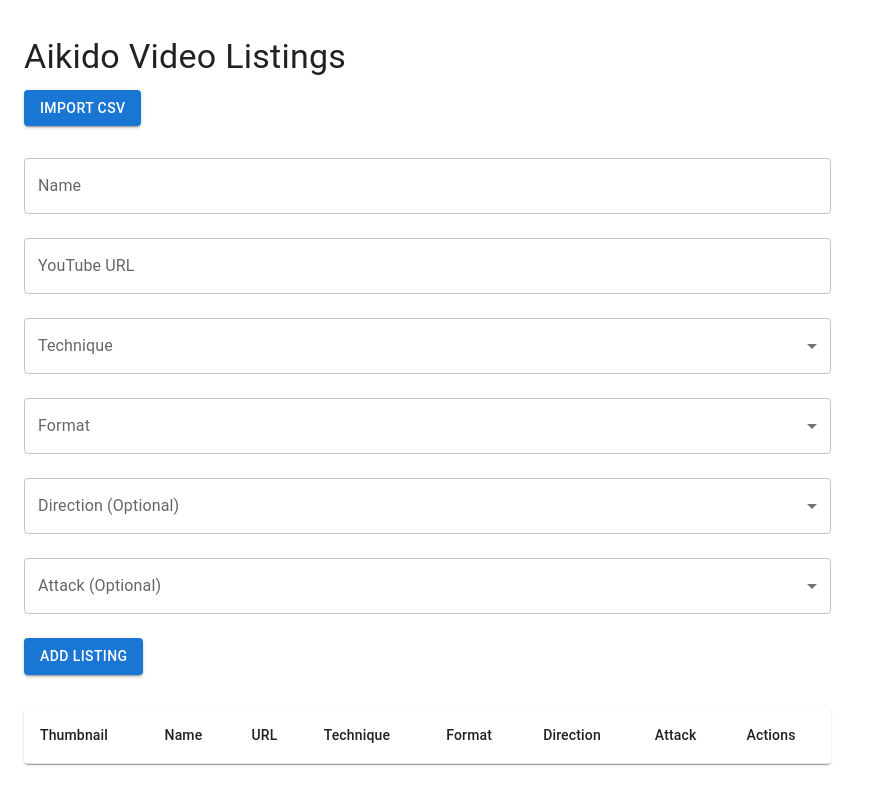
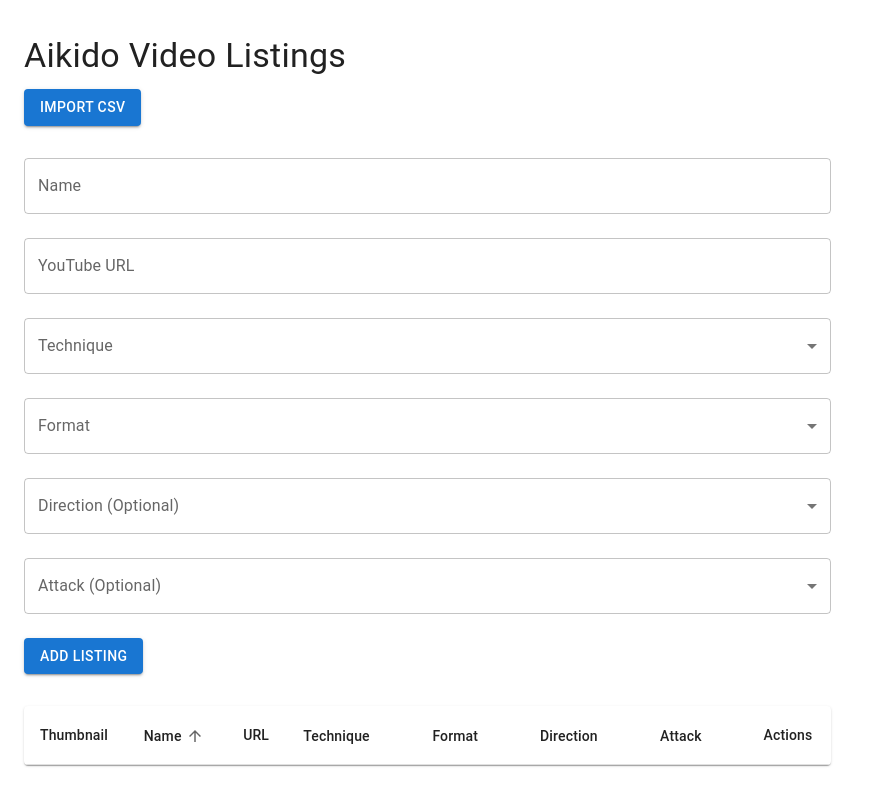
Before and after one commit to twilliamsark/vlisting, a React (Vite) app: page / in a window 1280 px wide. Shown: the whole page, without its empty margins (0-872 px from the left). Built offline with nearby package versions, Linux system fonts and the light colour scheme.

Commit message:
Add sorting to the video list

```diff
--- a/src/components/VideoList.tsx
+++ b/src/components/VideoList.tsx
@@ -1,3 +1,4 @@
+import { useState, useMemo } from 'react';
 import {
   Table,
   TableBody,
@@ -7,6 +8,7 @@ import {
   TableRow,
   Paper,
   Button,
+  TableSortLabel,
 } from '@mui/material';
 import { useVideoStore } from '../store/videoStore';
 import { getThumbnailUrl } from '../utils/youtube';
@@ -19,23 +21,89 @@ interface VideoListProps {
 export default function VideoList({ onEdit }: VideoListProps) {
   const { listings, deleteListing } = useVideoStore();
 
+  const [sortBy, setSortBy] = useState<
+    'name' | 'technique' | 'format' | 'direction' | 'attack'
+  >('name');
+  const [sortOrder, setSortOrder] = useState<'asc' | 'desc'>('asc');
+
+  const sortedListings = useMemo(() => {
+    return [...listings].sort((a, b) => {
+      const aVal = (a[sortBy] || '').toString();
+      const bVal = (b[sortBy] || '').toString();
+      if (sortOrder === 'asc') {
+        return aVal.localeCompare(bVal);
+      } else {
+        return bVal.localeCompare(aVal);
+      }
+    });
+  }, [listings, sortBy, sortOrder]);
+
+  const handleSort = (column: typeof sortBy) => {
+    if (sortBy === column) {
+      setSortOrder(sortOrder === 'asc' ? 'desc' : 'asc');
+    } else {
+      setSortBy(column);
+      setSortOrder('asc');
+    }
+  };
+
   return (
     <TableContainer component={Paper} sx={{ mt: 4 }}>
       <Table>
         <TableHead>
           <TableRow>
             <TableCell>Thumbnail</TableCell>
-            <TableCell>Name</TableCell>
+            <TableCell>
+              <TableSortLabel
+                active={sortBy === 'name'}
+                direction={sortBy === 'name' ? sortOrder : 'asc'}
+                onClick={() => handleSort('name')}
+              >
+                Name
+              </TableSortLabel>
+            </TableCell>
             <TableCell>URL</TableCell>
-            <TableCell>Technique</TableCell>
-            <TableCell>Format</TableCell>
-            <TableCell>Direction</TableCell>
-            <TableCell>Attack</TableCell>
+            <TableCell>
+              <TableSortLabel
+                active={sortBy === 'technique'}
+                direction={sortBy === 'technique' ? sortOrder : 'asc'}
+                onClick={() => handleSort('technique')}
+              >
+                Technique
+              </TableSortLabel>
+            </TableCell>
+            <TableCell>
+              <TableSortLabel
+                active={sortBy === 'format'}
+                direction={sortBy === 'format' ? sortOrder : 'asc'}
+                onClick={() => handleSort('format')}
+              >
+                Format
+              </TableSortLabel>
+            </TableCell>
+            <TableCell>
+              <TableSortLabel
+                active={sortBy === 'direction'}
+                direction={sortBy === 'direction' ? sortOrder : 'asc'}
+                onClick={() => handleSort('direction')}
+              >
+                Direction
+              </TableSortLabel>
+            </TableCell>
+            <TableCell>
+              <TableSortLabel
+                active={sortBy === 'attack'}
+                direction={sortBy === 'attack' ? sortOrder : 'asc'}
+                onClick={() => handleSort('attack')}
+              >
+                Attack
+              </TableSortLabel>
+            </TableCell>
             <TableCell>Actions</TableCell>
           </TableRow>
         </TableHead>
         <TableBody>
-          {listings.map((listing) => (
+          {sortedListings.map((listing) => (
             <TableRow key={listing.id}>
               <TableCell>
                 {listing.videoId && (
```
